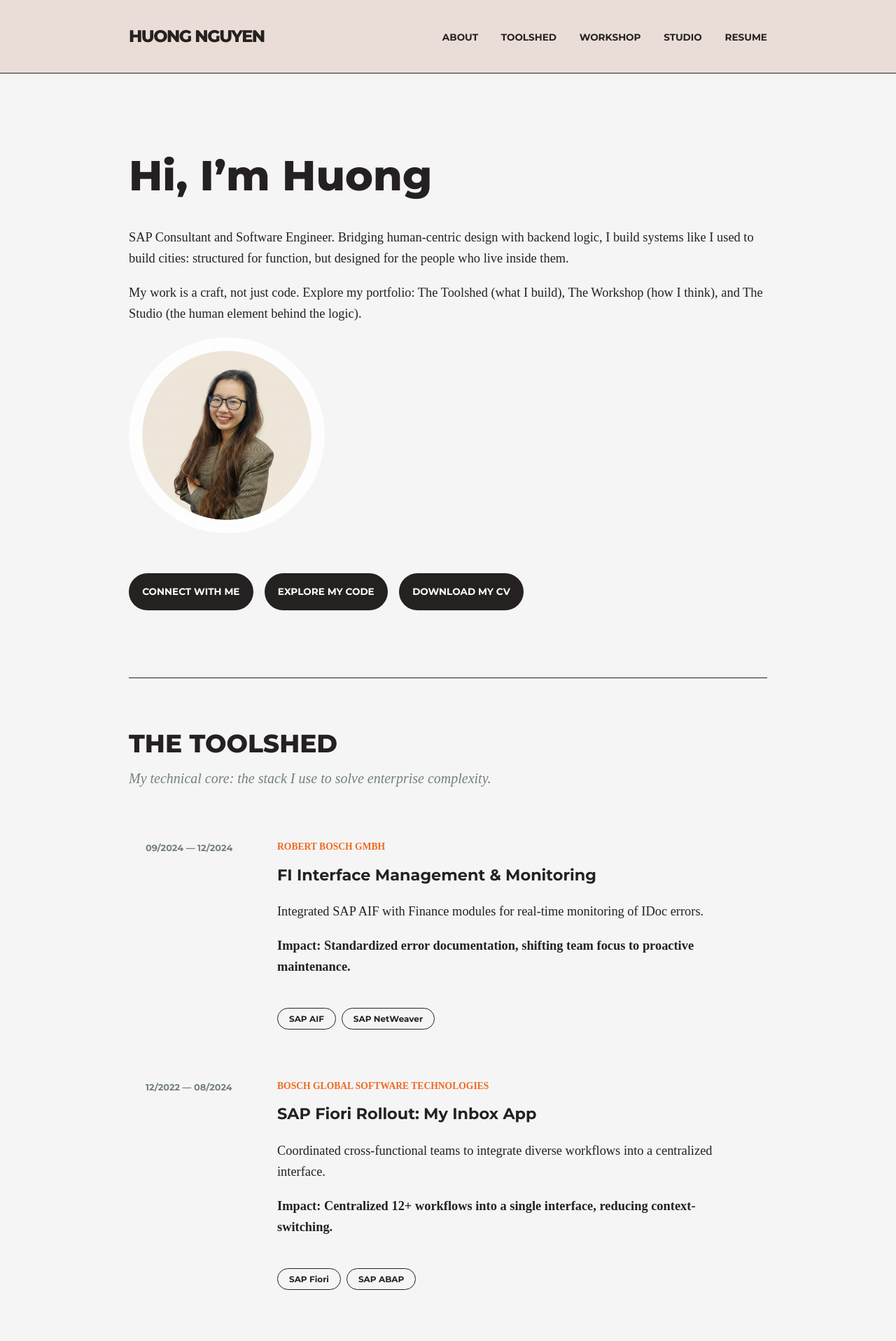
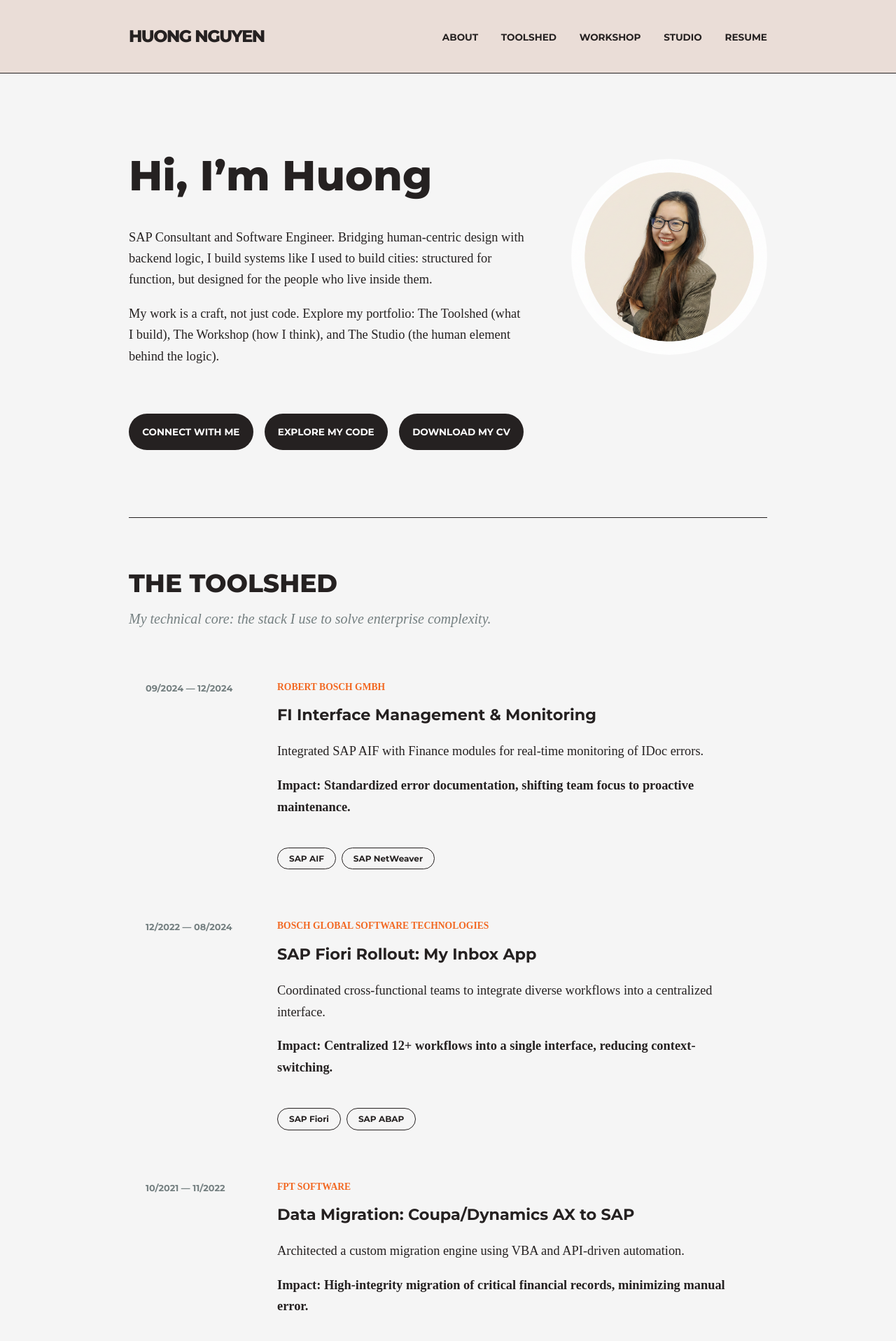
Before and after one commit to huongntn/portfolio-website, a Jekyll site: the page built from index.html, in a window 1280 px wide. Shown: the top 1916 px of the page at 70% size. Built offline with Jekyll 4.4.1, drawn with Linux system fonts in a browser that asks for light colours; some web fonts are replaced.

Commit message:
Update index.html

```diff
--- a/index.html
+++ b/index.html
@@ -9,17 +9,17 @@ title: Home
       <h1>Hi, I’m Huong</h1>
       <p>SAP Consultant and Software Engineer. Bridging human-centric design with backend logic, I build systems like I used to build cities: structured for function, but designed for the people who live inside them.</p>
       <p>My work is a craft, not just code. Explore my portfolio: The Toolshed (what I build), The Workshop (how I think), and The Studio (the human element behind the logic).</p>
+    </div>
 
-      <div class="hero-profile">
-        <img src="{{ '/assets/photos/profile_photo.png' | relative_url }}" alt="Huong Nguyen" style="width:280px;height:280px;border-radius:50%;object-fit:cover;">
-      </div>
+    <div class="hero-profile">
+      <img src="{{ '/assets/photos/profile_photo.png' | relative_url }}" alt="Huong Nguyen" style="width:280px;height:280px;border-radius:50%;object-fit:cover;">
     </div>
   </div>
 
   <div class="hero-buttons">
-      <a href="https://www.linkedin.com/in/nguyen-huong" class="btn-dark" target="_blank">Connect with Me</a>
-      <a href="https://github.com/huongntn" class="btn-dark" target="_blank">Explore My Code</a>
-      <a href="{{ '/assets/files/resume.pdf' | relative_url }}" class="btn-dark" target="_blank" rel="noopener noreferrer">Download My CV</a>
+    <a href="https://www.linkedin.com/in/nguyen-huong" class="btn-dark" target="_blank">Connect with Me</a>
+    <a href="https://github.com/huongntn" class="btn-dark" target="_blank">Explore My Code</a>
+    <a href="{{ '/assets/files/resume.pdf' | relative_url }}" class="btn-dark" target="_blank" rel="noopener noreferrer">Download My CV</a>
   </div>
 </div>
 
```
